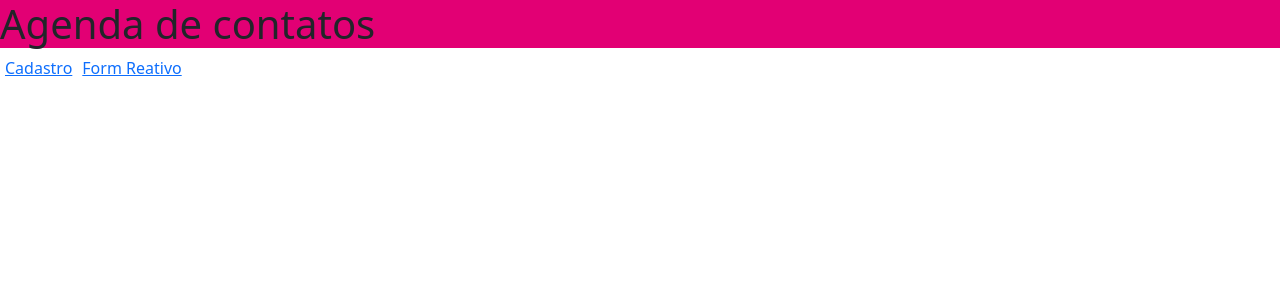
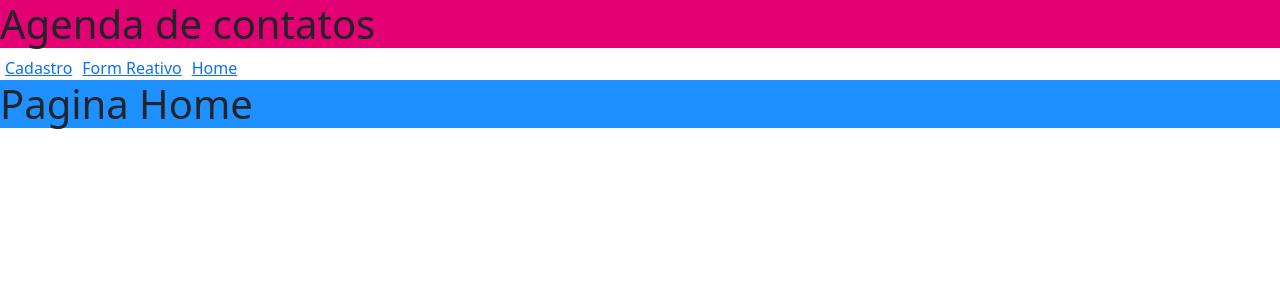
Before and after one commit to instrutorvilson/tsy-angular, an Angular app: page / in a window 1280 px wide. Shown: the top 300 px of the page. Built offline with nearby package versions, Linux system fonts and the light colour scheme.

Commit message:
Adicionado pagina default e pagina de erro

```diff
--- a/src/app/app.component.html
+++ b/src/app/app.component.html
@@ -2,6 +2,7 @@
 <nav>
     <a routerLink="cadastro">Cadastro</a>
     <a routerLink="formreativo">Form Reativo</a>
+    <a routerLink="">Home</a>
 </nav>
 <div>
     <router-outlet></router-outlet>
--- a/src/app/app.module.ts
+++ b/src/app/app.module.ts
@@ -8,6 +8,8 @@ import { CadastroComponent } from './cadastro/cadastro.component';
 import { DiretivaComponent } from './diretiva/diretiva.component';
 import { FormReativoComponent } from './form-reativo/form-reativo.component';
 import { EdicaoComponent } from './edicao/edicao.component';
+import { HomeComponent } from './home/home.component';
+import { ErroComponent } from './erro/erro.component';
 
 @NgModule({
   declarations: [
@@ -15,7 +17,9 @@ import { EdicaoComponent } from './edicao/edicao.component';
     CadastroComponent,
     DiretivaComponent,
     FormReativoComponent,
-    EdicaoComponent
+    EdicaoComponent,
+    HomeComponent,
+    ErroComponent
   ],
   imports: [
     BrowserModule,
--- /dev/null
+++ b/src/app/erro/erro.component.html
@@ -0,0 +1 @@
+<h1>Página não existente</h1>
--- /dev/null
+++ b/src/app/home/home.component.html
@@ -0,0 +1 @@
+<h1>Pagina Home</h1>
```
Also changed, not shown: src/app/app-routing.module.ts (+10 -0 lines), src/app/erro/erro.component.ts (added, +10 -0 lines), src/app/home/home.component.ts (added, +10 -0 lines), src/app/erro/erro.component.css (added), src/app/home/home.component.css (added).
